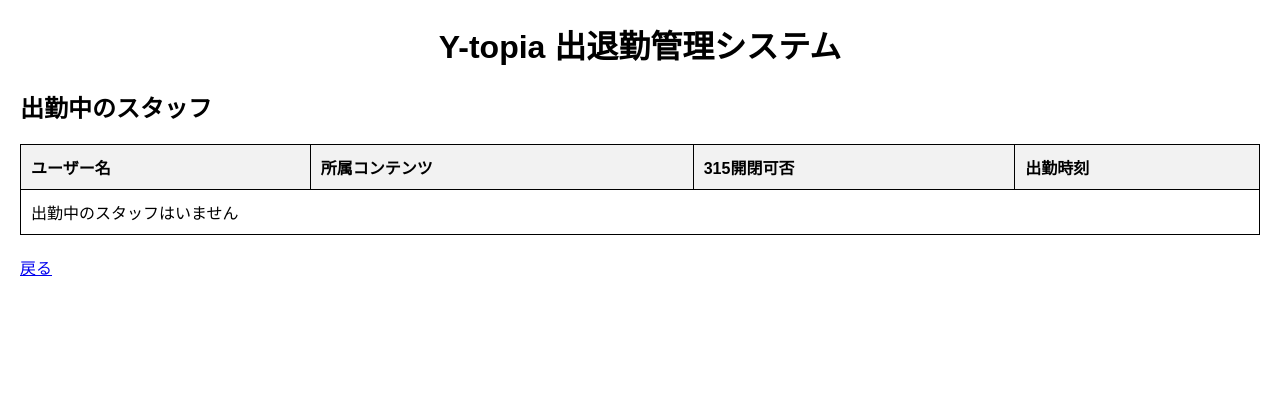
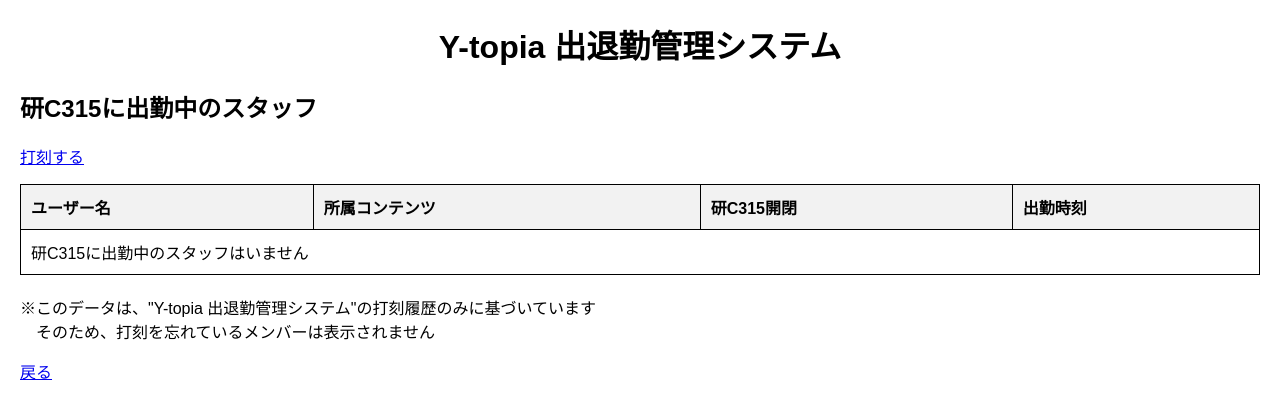
Before and after one commit to T-Yoshiharu/attendance_system, a Flask app: page /working_staff in a window 1280 px wide. Shown: the top 419 px of the page. Run offline with Flask 3, Linux system fonts and the light colour scheme; the visitor is signed in with stand-in values (Sample User, id 1); data comes from the database, SQL or seed files in the repository; data that the repository does not hold is empty; parts of the project's set-up code (start-up, migrations or seed data) failed here and were passed over.

Commit message:
isWorking_v1.1 #11 #315に出勤中のメンバーのみ表示（その他表示の調整）

```diff
--- a/attendance_system/app.py
+++ b/attendance_system/app.py
@@ -295,7 +295,7 @@
     today = datetime.now().strftime('%Y-%m-%d')
 
     # 出勤中のユーザー情報を取得
-    sql = f"SELECT u.username, u.content, u.io, a.check_in_time FROM attendance a JOIN users u ON a.user_id = u.id WHERE a.check_in_time LIKE '{today}%' AND a.check_out_time IS NULL"
+    sql = f"SELECT u.username, u.content, u.io, a.check_in_time FROM attendance a JOIN users u ON a.user_id = u.id WHERE a.check_in_time LIKE '{today}%' AND a.check_out_time IS NULL AND a.location=315"
     conn = connect_db()
     cursor = conn.cursor()
     cursor.execute(sql)
--- a/attendance_system/templates/working_staff.html
+++ b/attendance_system/templates/working_staff.html
@@ -4,7 +4,7 @@
 <head>
     <meta charset="UTF-8">
     <meta name="viewport" content="width=device-width, initial-scale=1.0">
-    <title>出退勤管理システム | 出勤中スタッフ</title>
+    <title>出退勤管理システム | 出勤中のスタッフ</title>
     <style>
         body {
             font-family: Arial, sans-serif;
@@ -41,14 +41,16 @@
 
 <body>
     <h1>Y-topia 出退勤管理システム</h1>
-    <h2>出勤中のスタッフ</h2>
+    <h2>研C315に出勤中のスタッフ</h2>
+
+    <p><a href="http://10.206.84.200:5000" id="stamp">打刻する</a></p>
 
     <table>
         <thead>
             <tr>
                 <th>ユーザー名</th>
                 <th>所属コンテンツ</th>
-                <th>315開閉可否</th>
+                <th>研C315開閉</th>
                 <th>出勤時刻</th>
             </tr>
         </thead>
@@ -62,12 +64,16 @@
             </tr>
             {% else %}
             <tr>
-                <td colspan="4">出勤中のスタッフはいません</td>
+                <td colspan="4">研C315に出勤中のスタッフはいません</td>
             </tr>
             {% endfor %}
         </tbody>
     </table>
 
+    <p>※このデータは、"Y-topia 出退勤管理システム"の打刻履歴のみに基づいています<br>
+        　そのため、打刻を忘れているメンバーは表示されません
+    </p>
+
     <p><a href="{{ url_for('index') }}">戻る</a></p>
 </body>
 
```
